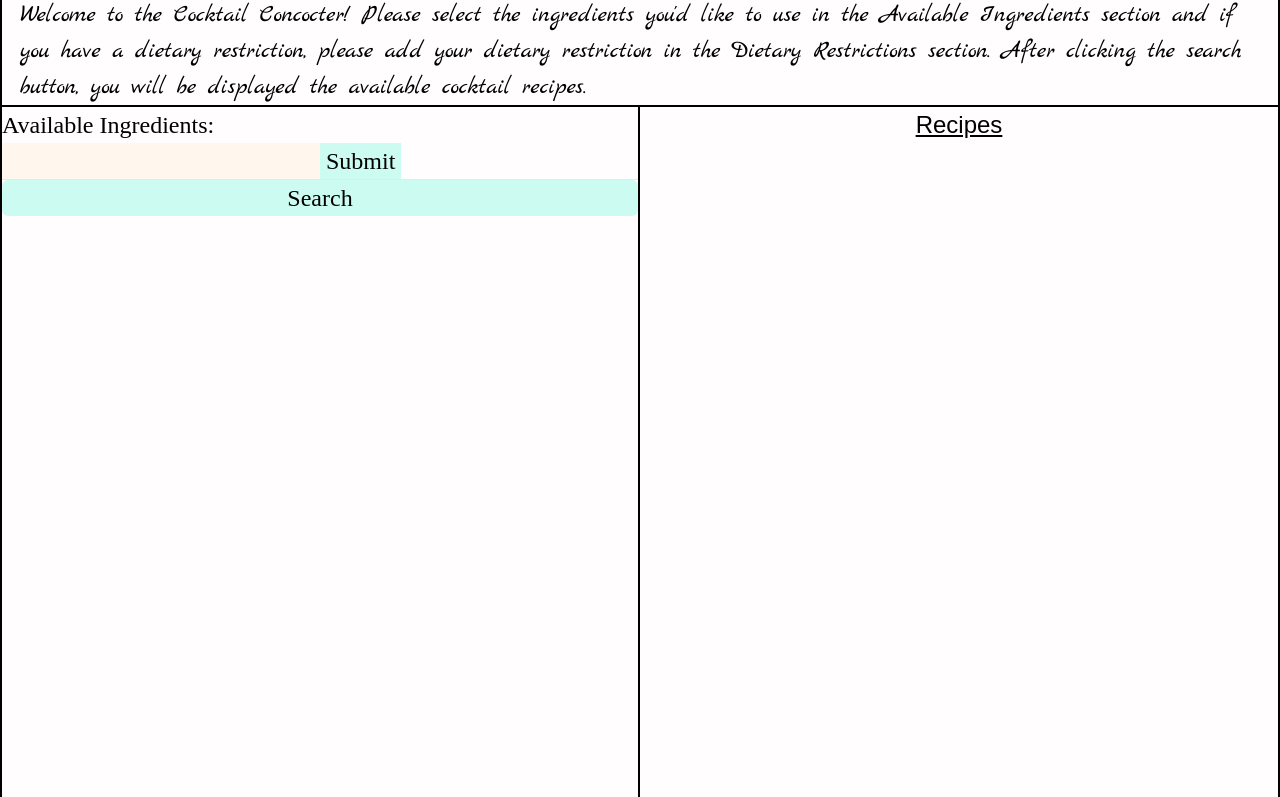
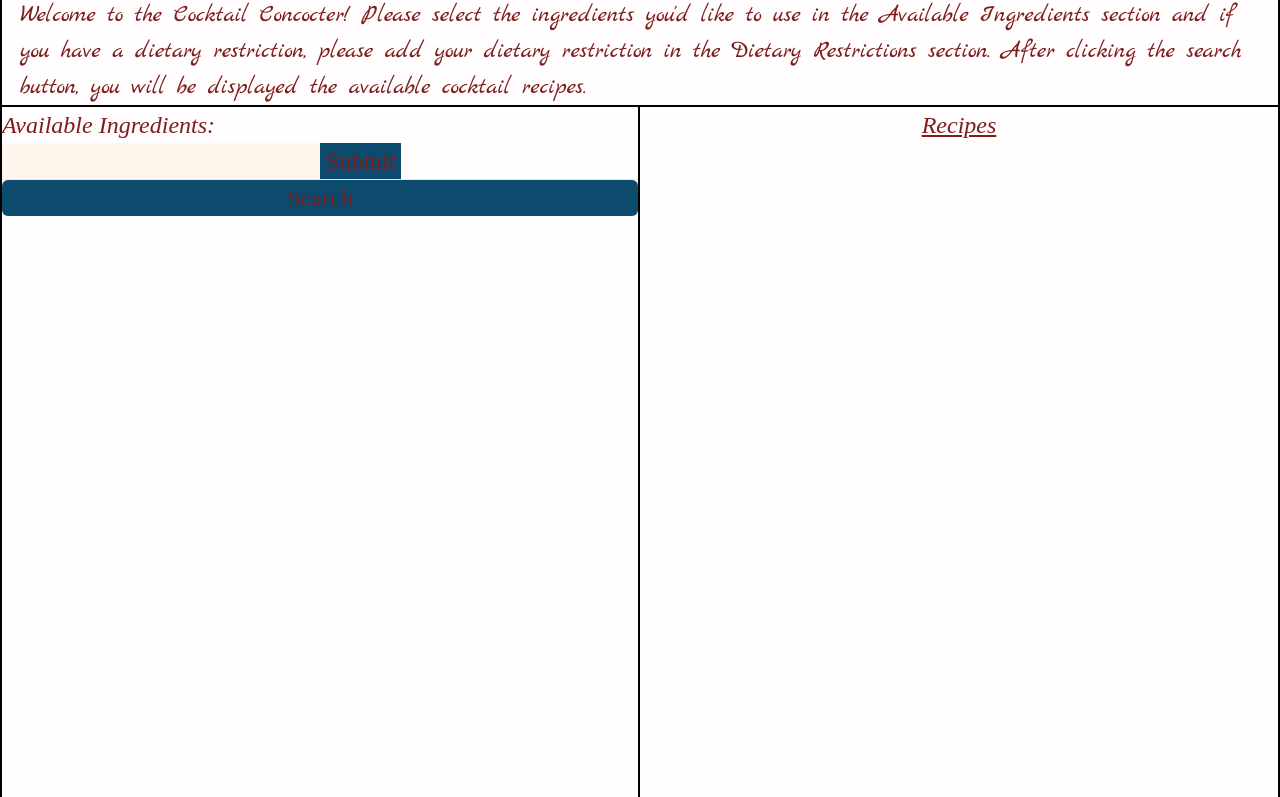
Before and after one commit to ericrothmuller/Cocktail-Concocter, a plain HTML site: page index.html in a window 1280 px wide. Shown: the part 55-852 px from the top of the page. Drawn offline with nearby package versions, Linux system fonts and the light colour scheme; a web font is replaced by a local one.

Commit message:
added color styling

```diff
--- a/assets/style.css
+++ b/assets/style.css
@@ -4,6 +4,7 @@
     font-family: Arial, Helvetica, sans-serif;
     font-size: 24px;
     background-color: rgb(255, 253, 253);
+    color: rgb(51, 6, 6)
 }
 
 header h1 {
@@ -23,6 +24,10 @@ form {
 }
 
 #searchbutton {
+    font-family: 'croissant one'
+}
+
+h2 {
     font-family: 'croissant one'
 }
 
@@ -129,3 +134,7 @@ img {
     border: 2px solid black;
     border-radius: 5px;
 }
+
+footer {
+    font-family: 'marck script';
+}
--- a/index.html
+++ b/index.html
@@ -11,7 +11,7 @@
     <link href="https://fonts.googleapis.com/css2?family=Croissant+One&family=Marck+Script&display=swap" rel="stylesheet">
     <link rel="stylesheet" href="./assets/style.css" />
 </head>
-<body>
+<body class="text-red-900">
     <div class="flex"><!--puts header in flexbox-->
         <header class="basis-auto border-2 border-black"><!--Header Stylings-->
             <h1 class="text-2xl font-bold italic text-center border-b-2 border-b-black">Cocktail Concocter</h1>
@@ -23,11 +23,11 @@
     <main class="flex flex-col sm:flex-row"><!--Main Stylings--><!--\Ingredients Stylings/-->
             <div id="ingredientdietdiv" class="flex-col sm:w-1/2 h-screen border-b-2 border-l-2 border-r-2 border-b-black border-l-black border-r-black">
                 <div id="ingredients" class="">
-                    <h2 id="ai" class="text-sm lg:text-base text-center sm:text-left">Available Ingredients:</h2>
+                    <h2 id="ai" class="text-sm lg:text-base italic text-center sm:text-left">Available Ingredients:</h2>
 
-                    <form class="flex" id="addingredientform"> <!--Form Stylings-->
+                    <form id="addingredientform" class="flex"> <!--Form Stylings-->
                         <input type="text" class="w-1/2 bg-orange-50 hover:bg-orange-50/30" id="addingredienttext">
-                        <input type="submit"class="px-1 bg-teal-100 hover:bg-emerald-800">
+                        <input type="submit"class="px-1 bg-sky-900 hover:bg-lime-900">
                     </form>
                     <hr />
                 </div>
@@ -37,13 +37,13 @@
                </div>
 
                 <div id="searchdiv" class=""><!--Search Div and Button Stylings-->
-                    <button id="searchbutton" class="bg-teal-100 hover:bg-emerald-800 w-full rounded">Search</button>
+                    <button id="searchbutton" class="bg-sky-900 hover:bg-lime-900 w-full rounded">Search</button>
                 </div>
 
             </div>
 
             <article id="recipediv" class="sm:w-1/2 border-r-2 border-r-black text-center"><!--Recipe Div Stylings-->
-                <h2><u>Recipes</u></h2>
+                <h2 class="italic"><u>Recipes</u></h2>
                 <br />
                 <div id="recipelist1"></div>
                 <div id="recipelist1ingredients"></div>
```
